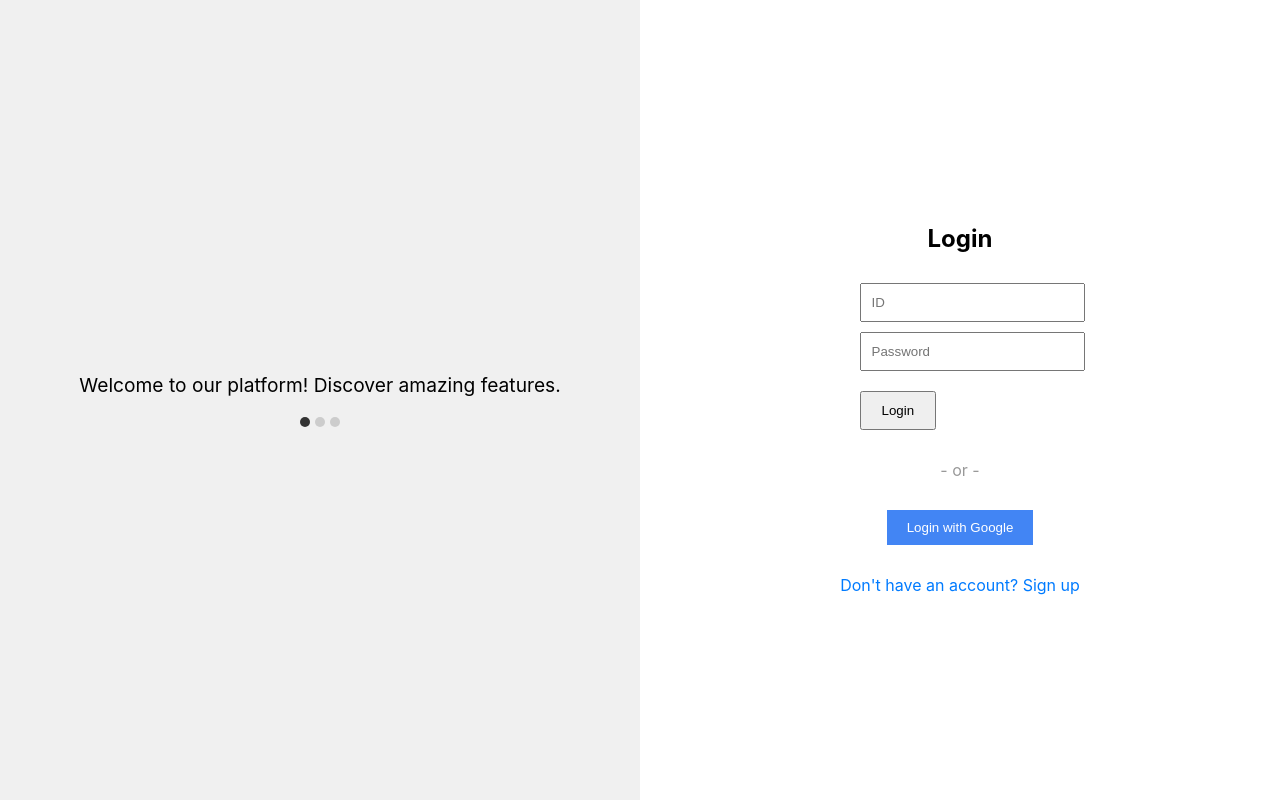
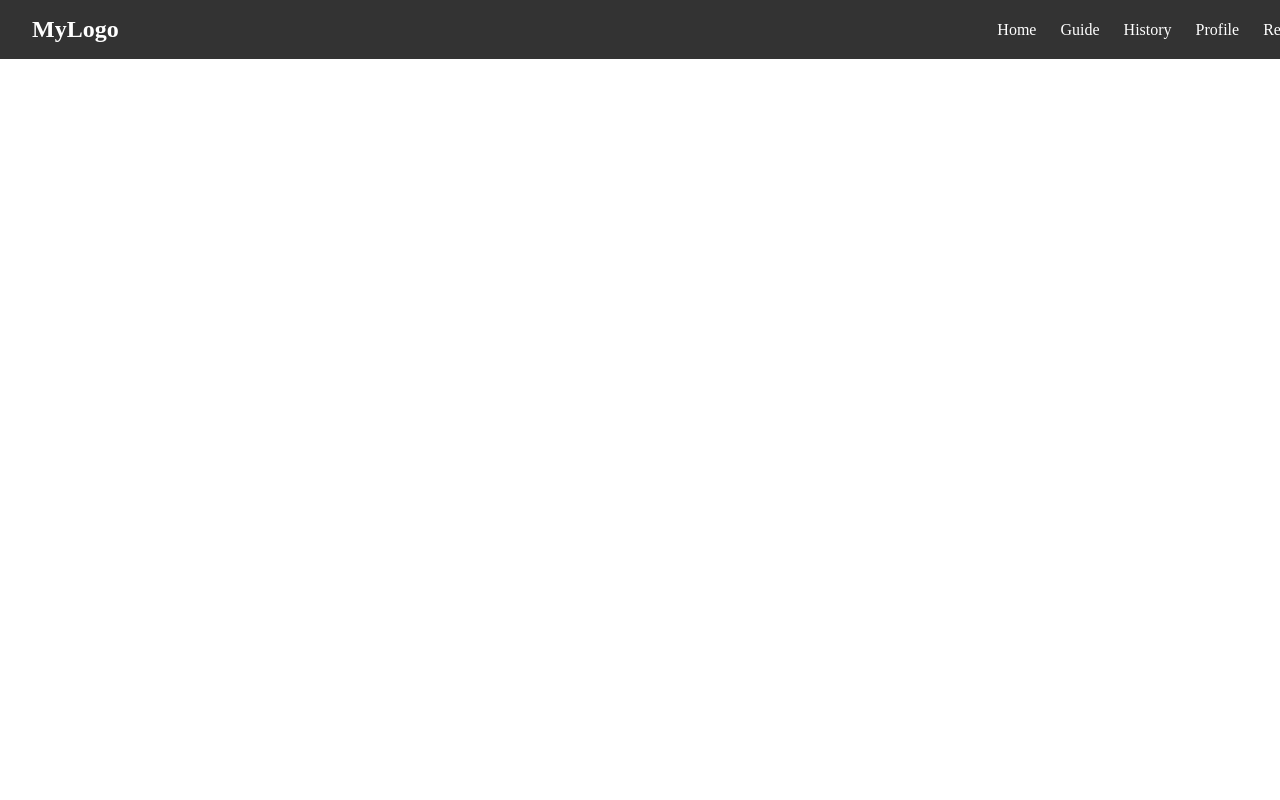
Before and after one commit to austin-personal/kj-kloudify, a React (Create React App) app in the folder client/: page /home in a window 1280 px wide. Before the commit this address led to /login. Built offline with nearby package versions, Linux system fonts and the light colour scheme.

Commit message:
feat-TH / Login page with comments and check software maintenance

```diff
--- a/client/src/App.tsx
+++ b/client/src/App.tsx
@@ -1,32 +1,32 @@
-import React, { useState } from 'react';
-import { BrowserRouter as Router, Route, Routes, Navigate } from 'react-router-dom';
+import React from 'react';
+import { Route, Routes, useLocation, Navigate } from 'react-router-dom';
 import Home from './pages/Home/Home';
 import Login from './pages/Login/Login';
 import NavBar from './components/NavBar/NavBar';
 
 function App() {
-    const [isLoggedIn, setIsLoggedIn] = useState(false);
-
     return (
-        <Router>
-            <Routes>
-                {/* 로그인 화면 */}
-                <Route path="/login" element={<Login setIsLoggedIn={setIsLoggedIn} />} />
-
-                {/* 모든 로그인 후 페이지에 적용될 레이아웃 */}
-                <Route path="/*" element={isLoggedIn ? <Layout /> : <Navigate to="/login" />} />
-            </Routes>
-        </Router>
+        <div>
+            <AppRoutes />
+        </div>
     );
 }
 
-// 로그인 후 네비게이션 바가 항상 포함된 레이아웃 컴포넌트
-const Layout: React.FC = () => {
+// 라우팅과 NavBar 로직을 처리하는 하위 컴포넌트
+const AppRoutes: React.FC = () => {
+    const location = useLocation();
+    // 주소가 LoginPage인지 확인
+    const showNavBar = location.pathname !== '/';
+
     return (
         <>
-            <NavBar />
+            {/* 주소가 LoginPage가 아닐경우에만 NavBar 호출 */}
+            {showNavBar && <NavBar />}
             <Routes>
-                <Route path="/" element={<Home />} />
+                <Route path="/" element={<Login />} />
+                <Route path="/home" element={<Home />} />
+                {/* 잘못된 주소로 접근할 경우 로그인 페이지로 소환*/}
+                <Route path="*" element={<Navigate to="/" />} />
             </Routes>
         </>
     );
--- a/client/src/components/LoginPage/AuthForm.tsx
+++ b/client/src/components/LoginPage/AuthForm.tsx
@@ -2,19 +2,20 @@ import React from 'react';
 import './AuthForm.css';
 
 interface AuthFormProps {
-    setIsLoggedIn: (loggedIn: boolean) => void;
+    onLogin: () => void;
 }
 
-const AuthForm: React.FC<AuthFormProps> = ({ setIsLoggedIn }) => {
-    const handleLogin = () => {
-        // 로그인 성공 시 setIsLoggedIn을 호출하여 상태를 true로 설정
-        setIsLoggedIn(true);
+const AuthForm: React.FC<AuthFormProps> = ({ onLogin }) => {
+    const handleLogin = (e: React.FormEvent<HTMLFormElement>) => {
+        e.preventDefault();
+        // 일단 지금은 냅다 로그인 성공
+        onLogin();
     };
 
     return (
         <div className="auth-form">
             <h2>Login</h2>
-            <form onSubmit={(e) => { e.preventDefault(); handleLogin(); }}>
+            <form onSubmit={handleLogin}>
                 <input type="text" placeholder="ID" />
                 <input type="password" placeholder="Password" />
                 <button type="submit">Login</button>
--- a/client/src/components/LoginPage/LoginPage.tsx
+++ b/client/src/components/LoginPage/LoginPage.tsx
@@ -4,14 +4,17 @@ import AuthForm from './AuthForm';
 import './LoginPage.css';
 
 interface LoginPageProps {
-    setIsLoggedIn: (loggedIn: boolean) => void;
+    // 그냥 얘는 징검다리용
+    onLogin: () => void;
 }
 
-const LoginPage: React.FC<LoginPageProps> = ({ setIsLoggedIn }) => {
+const LoginPage: React.FC<LoginPageProps> = ({ onLogin }) => {
     return (
         <div className="login-page">
+            {/* 왼쪽 소개 창 */}
             <IntroSection />
-            <AuthForm setIsLoggedIn={setIsLoggedIn} />
+            {/* 오른쪽 로그인 창 */}
+            <AuthForm onLogin={onLogin} />
         </div>
     );
 };
--- a/client/src/index.tsx
+++ b/client/src/index.tsx
@@ -1,17 +1,12 @@
 import React from 'react';
-import ReactDOM from 'react-dom/client';
-import './index.css';
+import ReactDOM from 'react-dom';
 import App from './App';
+import { BrowserRouter as Router } from 'react-router-dom';
 
-const root = ReactDOM.createRoot(
-  document.getElementById('root') as HTMLElement
+ReactDOM.render(
+  // App를 Router로 감싸기
+    <Router>
+        <App />
+    </Router>,
+    document.getElementById('root')
 );
-root.render(
-  <React.StrictMode>
-    <App />
-  </React.StrictMode>
-);
-
-// If you want to start measuring performance in your app, pass a function
-// to log results (for example: reportWebVitals(console.log))
-// or send to an analytics endpoint. Learn more: https://bit.ly/CRA-vitals
--- a/client/src/pages/Home/Home.tsx
+++ b/client/src/pages/Home/Home.tsx
@@ -2,7 +2,7 @@ import React from 'react';
 
 const Home: React.FC = () => {
     return (
-        <div style={{ textAlign: 'center', marginTop: '50px' }}>
+        <div>
             <h1>Welcome to the Home Page</h1>
         </div>
     );
--- a/client/src/pages/Login/Login.tsx
+++ b/client/src/pages/Login/Login.tsx
@@ -1,12 +1,16 @@
 import React from 'react';
 import LoginPage from '../../components/LoginPage/LoginPage';
+import { useNavigate } from 'react-router-dom';
 
-interface LoginProps {
-    setIsLoggedIn: (loggedIn: boolean) => void;
-}
+const Login: React.FC = () => {
+    const navigate = useNavigate();
 
-const Login: React.FC<LoginProps> = ({ setIsLoggedIn }) => {
-    return <LoginPage setIsLoggedIn={setIsLoggedIn} />;
+    const handleLogin = () => {
+        // 로그인 성공 시 /home으로 이동
+        navigate('/home');
+    };
+
+    return <LoginPage onLogin={handleLogin} />;
 };
 
 export default Login;
```
